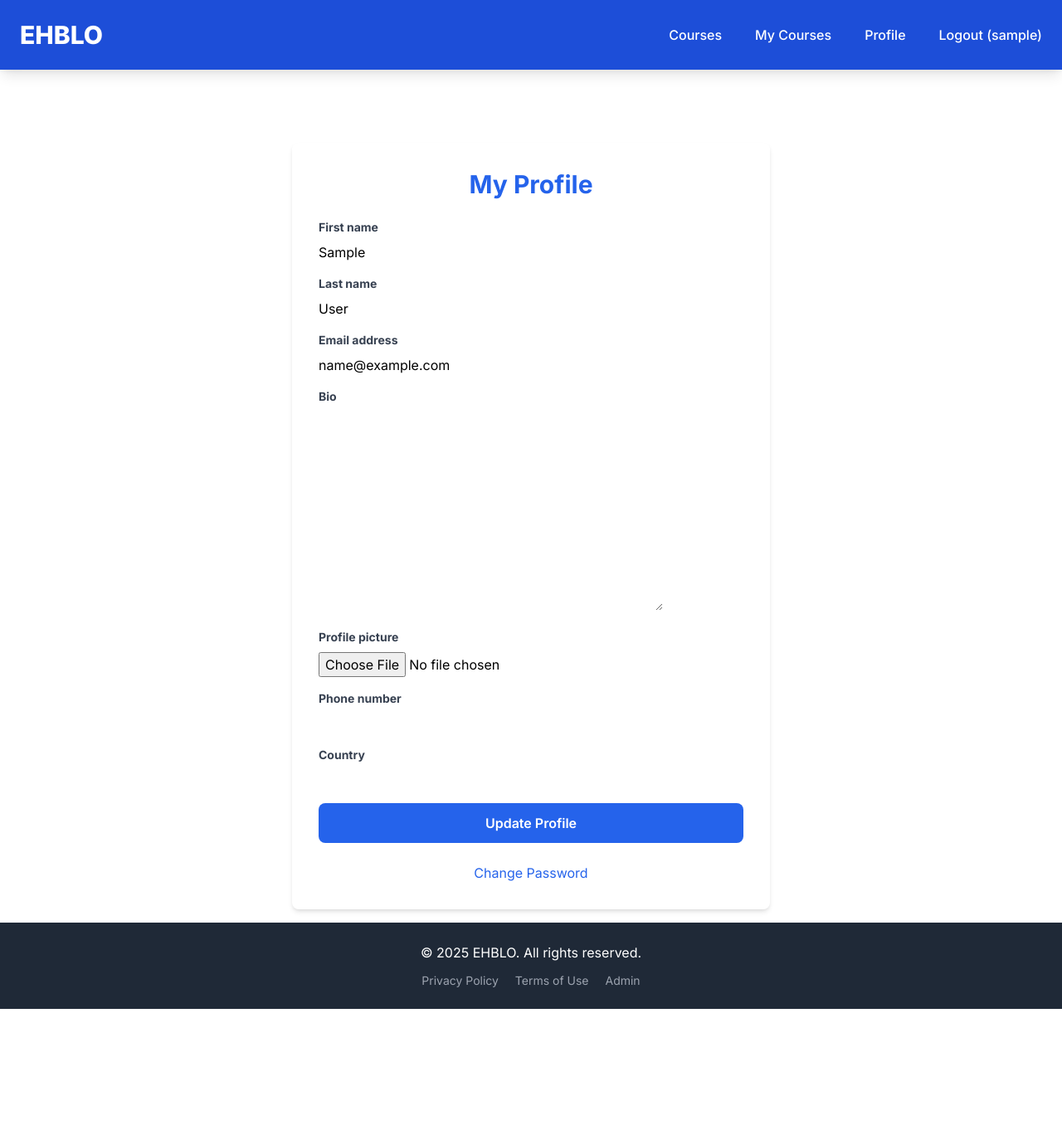
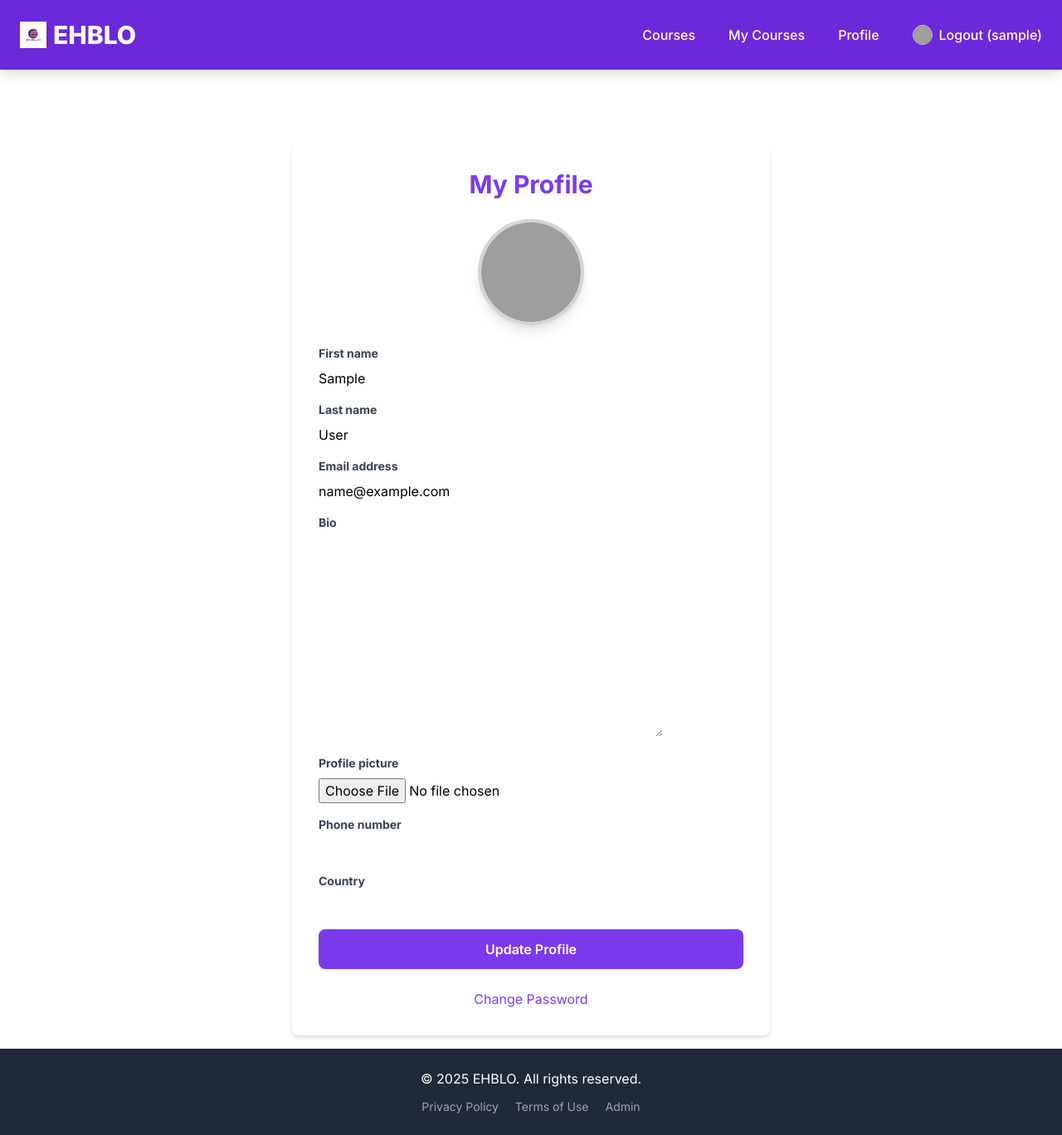
Before and after one commit to hakunamatata40/Frontend, a Django app: page /accounts/profile/ in a window 1280 px wide. Shown: the whole page at 83% size. Before the commit the page ends 1216 px from the top, so only its background shows below. Run offline with Django 5.2, Linux system fonts and the light colour scheme; the visitor is signed in with stand-in values (Sample User, id 1); grey boxes are pictures that could not be loaded.

Commit message:
Added course images, profile pictures, and updated base template for consistent styling and display

```diff
--- a/ehblo_project/settings.py
+++ b/ehblo_project/settings.py
@@ -19,7 +19,9 @@ SECRET_KEY = os.getenv('DJANGO_SECRET_KEY', 'default-insecure-key-for-dev-only')
 # SECURITY WARNING: don't run with debug turned on in production!
 DEBUG = os.getenv('DJANGO_DEBUG', 'True') == 'True' # Controlled by environment variable
 
-ALLOWED_HOSTS = os.getenv('DJANGO_ALLOWED_HOSTS', '127.0.0.1,localhost').split(',') # Convert string to list
+ALLOWED_HOSTS = ['127.0.0.1', 'localhost', '0aee-41-202-207-5.ngrok-free.app'] # Convert string to list
+
+CSRF_TRUSTED_ORIGINS = ['https://0aee-41-202-207-5.ngrok-free.app']
 
 # Application definition
 
--- a/templates/base.html
+++ b/templates/base.html
@@ -3,8 +3,12 @@
 <head>
     <meta charset="UTF-8">
     <meta name="viewport" content="width=device-width, initial-scale=1.0">
-    <title>{% block title %}EHBLO Clone{% endblock %}</title>
+    <title>{% block title %}EHBLO{% endblock %}</title>
     {% load static %}
+
+    {# NEW: Favicon link for the browser tab title #}
+    <link rel="icon" type="image/x-icon" href="{% static 'images/logo.png' %}">
+
     <link href="https://cdn.jsdelivr.net/npm/tailwindcss@2.2.19/dist/tailwind.min.css" rel="stylesheet">
     <link href="https://fonts.googleapis.com/css2?family=Inter:wght@300;400;500;600;700;800&display=swap" rel="stylesheet">
     <style>
@@ -20,7 +24,7 @@
         input[type="url"],
         textarea,
         select {
-            @apply block w-full px-3 py-2 border border-gray-300 rounded-md shadow-sm focus:outline-none focus:ring-blue-500 focus:border-blue-500 sm:text-sm;
+            @apply block w-full px-3 py-2 border border-gray-300 rounded-md shadow-sm focus:outline-none focus:ring-purple-500 focus:border-purple-500 sm:text-sm; /* Changed focus ring/border to purple */
         }
         /* Style for required fields (optional, requires JS or custom template tags) */
         label.required:after {
@@ -71,35 +75,42 @@
     </style>
 </head>
 <body class="flex flex-col min-h-screen">
-    <nav class="bg-blue-700 p-4 shadow-lg">
+    <nav class="bg-purple-700 p-4 shadow-lg">
         <div class="container mx-auto flex flex-wrap justify-between items-center">
-            <a href="{% url 'home' %}" class="text-white text-3xl font-extrabold rounded-lg p-2 hover:bg-blue-800 transition duration-300">
-                EHBLO
+            <a href="{% url 'home' %}" class="text-white text-3xl font-extrabold rounded-lg p-2 hover:bg-purple-800 transition duration-300 flex items-center space-x-2">
+                <img src="{% static 'images/logo.png' %}" alt="EHBLO Logo" class="h-8 w-8 object-contain">
+                <span>EHBLO</span>
             </a>
             <button class="lg:hidden text-white focus:outline-none" onclick="document.getElementById('nav-menu').classList.toggle('hidden')">
                 <svg class="w-6 h-6" fill="none" stroke="currentColor" viewBox="0 0 24 24" xmlns="http://www.w3.org/2000/svg"><path stroke-linecap="round" stroke-linejoin="round" stroke-width="2" d="M4 6h16M4 12h16m-7 6h7"></path></svg>
             </button>
             <div id="nav-menu" class="hidden lg:flex flex-grow lg:flex-grow-0 lg:items-center w-full lg:w-auto mt-4 lg:mt-0">
                 <div class="flex flex-col lg:flex-row lg:space-x-6 space-y-3 lg:space-y-0 lg:ml-auto">
-                    <a href="{% url 'course_list' %}" class="text-white hover:text-blue-200 p-2 rounded-lg hover:bg-blue-800 transition duration-300 font-medium">Courses</a>
+                    <a href="{% url 'course_list' %}" class="text-white hover:text-purple-200 p-2 rounded-lg hover:bg-purple-800 transition duration-300 font-medium">Courses</a>
                     {% if user.is_authenticated %}
                         {% if user.user_type == 'instructor' %}
-                            <a href="{% url 'instructor_dashboard' %}" class="text-white hover:text-blue-200 p-2 rounded-lg hover:bg-blue-800 transition duration-300 font-medium">Instructor Dashboard</a>
+                            <a href="{% url 'instructor_dashboard' %}" class="text-white hover:text-purple-200 p-2 rounded-lg hover:bg-purple-800 transition duration-300 font-medium">Instructor Dashboard</a>
                         {% endif %}
-                        <a href="{% url 'my_courses' %}" class="text-white hover:text-blue-200 p-2 rounded-lg hover:bg-blue-800 transition duration-300 font-medium">My Courses</a>
-                        <a href="{% url 'profile' %}" class="text-white hover:text-blue-200 p-2 rounded-lg hover:bg-blue-800 transition duration-300 font-medium">Profile</a>
+                        <a href="{% url 'my_courses' %}" class="text-white hover:text-purple-200 p-2 rounded-lg hover:bg-purple-800 transition duration-300 font-medium">My Courses</a>
+                        <a href="{% url 'profile' %}" class="text-white hover:text-purple-200 p-2 rounded-lg hover:bg-purple-800 transition duration-300 font-medium">Profile</a>
 
-                        {# MODIFIED: Changed logout link to a form for POST request #}
                         <form action="{% url 'logout' %}" method="post" class="inline-block">
                             {% csrf_token %}
-                            <button type="submit" class="text-white hover:text-blue-200 p-2 rounded-lg hover:bg-blue-800 transition duration-300 font-medium cursor-pointer">
-                                Logout ({{ user.username }})
+                            {# MODIFIED: Added profile picture beside the username in the logout button #}
+                            <button type="submit" class="text-white hover:text-purple-200 p-2 rounded-lg hover:bg-purple-800 transition duration-300 font-medium cursor-pointer flex items-center space-x-2">
+                                {% if user.profile_picture %}
+                                    <img src="{{ user.profile_picture.url }}" alt="Profile" class="w-6 h-6 rounded-full object-cover border border-purple-300">
+                                {% else %}
+                                    {# Ensure you have this default_profile_pic.png in your static/images/ directory #}
+                                    <img src="{% static 'images/default_profile_pic.png' %}" alt="Default Profile" class="w-6 h-6 rounded-full object-cover border border-gray-300">
+                                {% endif %}
+                                <span>Logout ({{ user.username }})</span>
                             </button>
                         </form>
 
                     {% else %}
-                        <a href="{% url 'login' %}" class="text-white hover:text-blue-200 p-2 rounded-lg hover:bg-blue-800 transition duration-300 font-medium">Login</a>
-                        <a href="{% url 'signup' %}" class="text-white bg-blue-600 px-4 py-2 rounded-lg hover:bg-blue-500 transition duration-300 font-medium">Sign Up</a>
+                        <a href="{% url 'login' %}" class="text-white hover:text-purple-200 p-2 rounded-lg hover:bg-purple-800 transition duration-300 font-medium">Login</a>
+                        <a href="{% url 'signup' %}" class="text-white bg-purple-600 px-4 py-2 rounded-lg hover:bg-purple-500 transition duration-300 font-medium">Sign Up</a>
                     {% endif %}
                 </div>
             </div>
@@ -114,13 +125,13 @@
                         {% if message.tags == 'success' %} bg-green-100 text-green-800 border border-green-200
                         {% elif message.tags == 'warning' %} bg-yellow-100 text-yellow-800 border border-yellow-200
                         {% elif message.tags == 'error' %} bg-red-100 text-red-800 border border-red-200
-                        {% else %} bg-blue-100 text-blue-800 border border-blue-200
+                        {% else %} bg-purple-100 text-purple-800 border border-purple-200
                         {% endif %}">
                         <svg class="w-5 h-5 mr-2
                             {% if message.tags == 'success' %} text-green-500
                             {% elif message.tags == 'warning' %} text-yellow-500
                             {% elif message.tags == 'error' %} text-red-500
-                            {% else %} text-blue-500
+                            {% else %} text-purple-500
                             {% endif %}"
                             fill="currentColor" viewBox="0 0 20 20" xmlns="http://www.w3.org/2000/svg">
                             {% if message.tags == 'success' %}
--- a/users/templates/users/profile.html
+++ b/users/templates/users/profile.html
@@ -5,7 +5,22 @@
 
 {% block content %}
 <div class="max-w-xl mx-auto bg-white p-8 rounded-lg shadow-md mt-10">
-    <h2 class="text-3xl font-bold text-center text-blue-600 mb-6">My Profile</h2>
+    {# Changed text-blue-600 to text-purple-600 #}
+    <h2 class="text-3xl font-bold text-center text-purple-600 mb-6">My Profile</h2>
+
+    {# --- ADD THIS SECTION TO DISPLAY THE PROFILE PICTURE --- #}
+    <div class="mb-6 flex justify-center">
+        {% if user.profile_picture %}
+            <img src="{{ user.profile_picture.url }}" alt="{{ user.username }}'s profile picture"
+                 class="w-32 h-32 rounded-full object-cover border-4 border-purple-300 shadow-lg">
+        {% else %}
+            {# Fallback to a default static image if no profile picture is uploaded #}
+            <img src="{% static 'images/default_profile_pic.png' %}" alt="Default profile picture"
+                 class="w-32 h-32 rounded-full object-cover border-4 border-gray-300 shadow-lg">
+        {% endif %}
+    </div>
+    {# --- END OF NEW SECTION --- #}
+
     <form method="post" enctype="multipart/form-data">
         {% csrf_token %}
         {% for field in form %}
@@ -27,10 +42,12 @@
                 {% endfor %}
             </div>
         {% endif %}
-        <button type="submit" class="w-full bg-blue-600 text-white p-3 rounded-lg font-semibold hover:bg-blue-700 transition duration-300">Update Profile</button>
+        {# Changed bg-blue-600 to bg-purple-600 and hover:bg-blue-700 to hover:bg-purple-700 #}
+        <button type="submit" class="w-full bg-purple-600 text-white p-3 rounded-lg font-semibold hover:bg-purple-700 transition duration-300">Update Profile</button>
     </form>
     <div class="text-center mt-6">
-        <a href="{% url 'password_change' %}" class="text-blue-600 hover:underline">Change Password</a>
+        {# Changed text-blue-600 to text-purple-600 #}
+        <a href="{% url 'password_change' %}" class="text-purple-600 hover:underline">Change Password</a>
     </div>
 </div>
 {% endblock %}
```
Also changed, not shown: core/templates/core/home.html (+9 -5 lines), courses/models.py (+19 -18 lines), users/templates/users/registration/password_reset_form.html (added, +54 -0 lines), courses/migrations/0003_course_image.py (added), media/course_images/math.png (added), media/course_images/reading.jpg (added), media/course_images/ww.jpg (added), media/course_thumbnails/math.png (added), media/course_thumbnails/reading.jpg (added), media/course_thumbnails/safety.jpg (added), media/course_thumbnails/ww.jpg (added), static/images/logo.png (added), static/images/safety.jpg (added).
